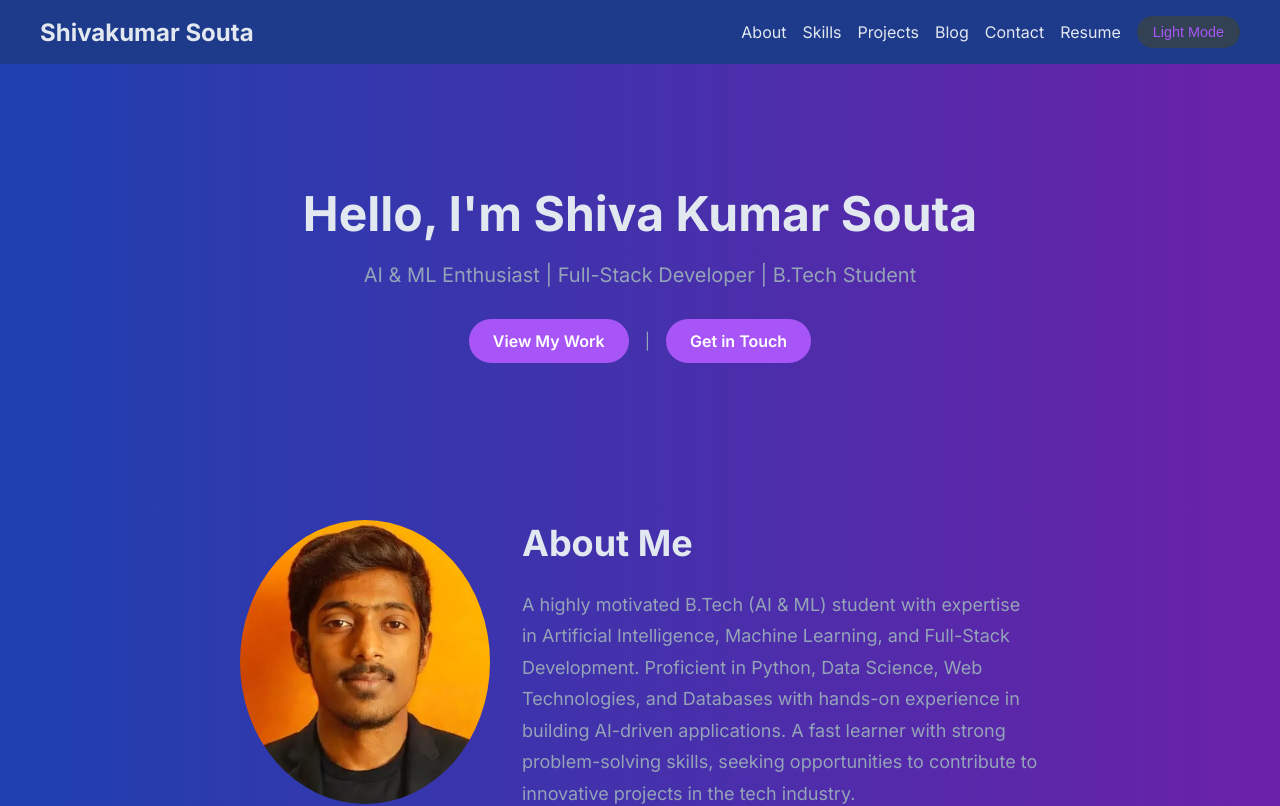
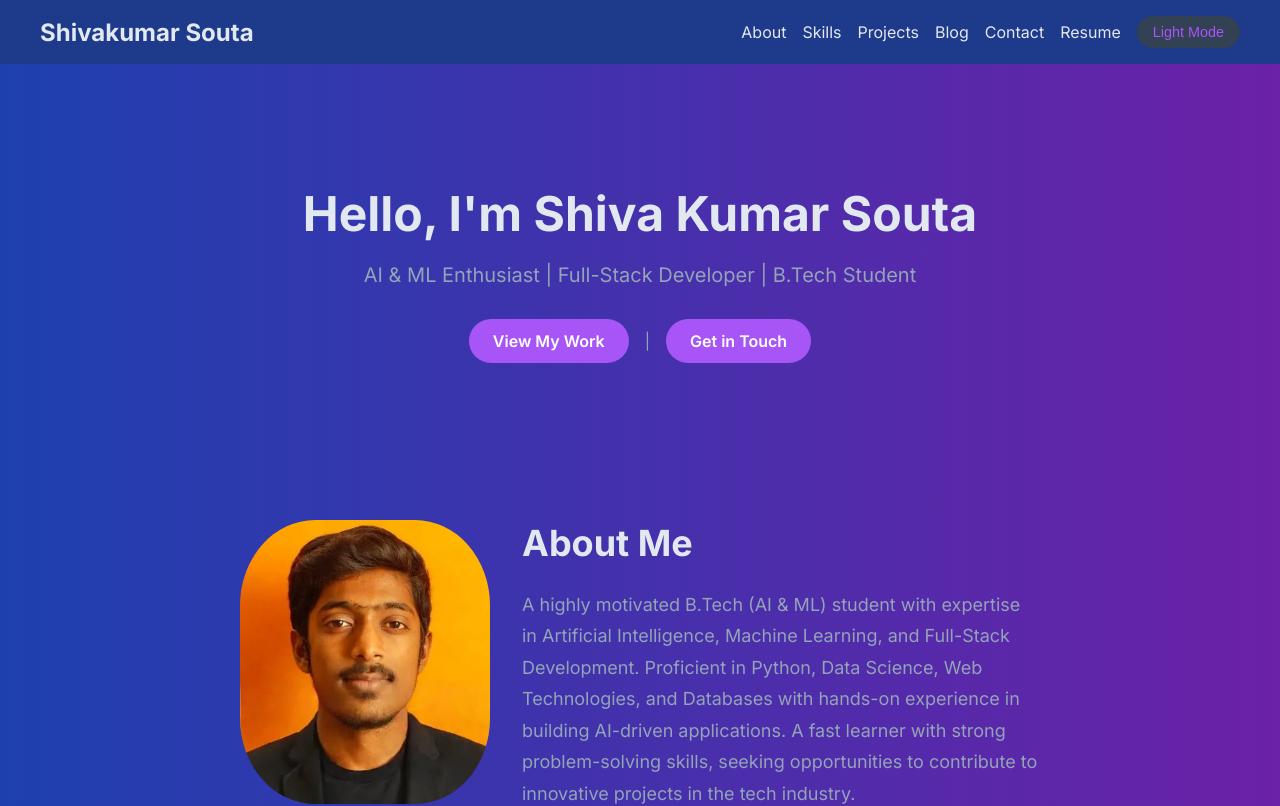
Before and after one commit to shivakumarsouta/portfolio, a React (Vite) app: page / in a window 1280 px wide. Shown: the top 806 px of the page. Built offline with nearby package versions, Linux system fonts and the light colour scheme; no server answers.

Commit message:
Updated styles

```diff
--- a/src/Home.jsx
+++ b/src/Home.jsx
@@ -50,7 +50,7 @@ function Home() {
                 <div className="container">
                     <div className="about-content">
                         <motion.img
-                            src="/images/profile-placeholder.jpg"
+                            src="/images/profile.jpg"
                             alt="Profile"
                             className="about-image"
                             initial={{ scale: 0.8, opacity: 0 }}
--- a/src/styles/global.css
+++ b/src/styles/global.css
@@ -258,7 +258,7 @@ body.dark .button-divider {
 .about-image {
   width: 40%;
   max-width: 250px;
-  border-radius: 50%;
+  border-radius: 30%;
   object-fit: cover;
 }
 
```
Also changed, not shown: public/images/profile.jpg (renamed from public/images/profile-placeholder.jpg).
